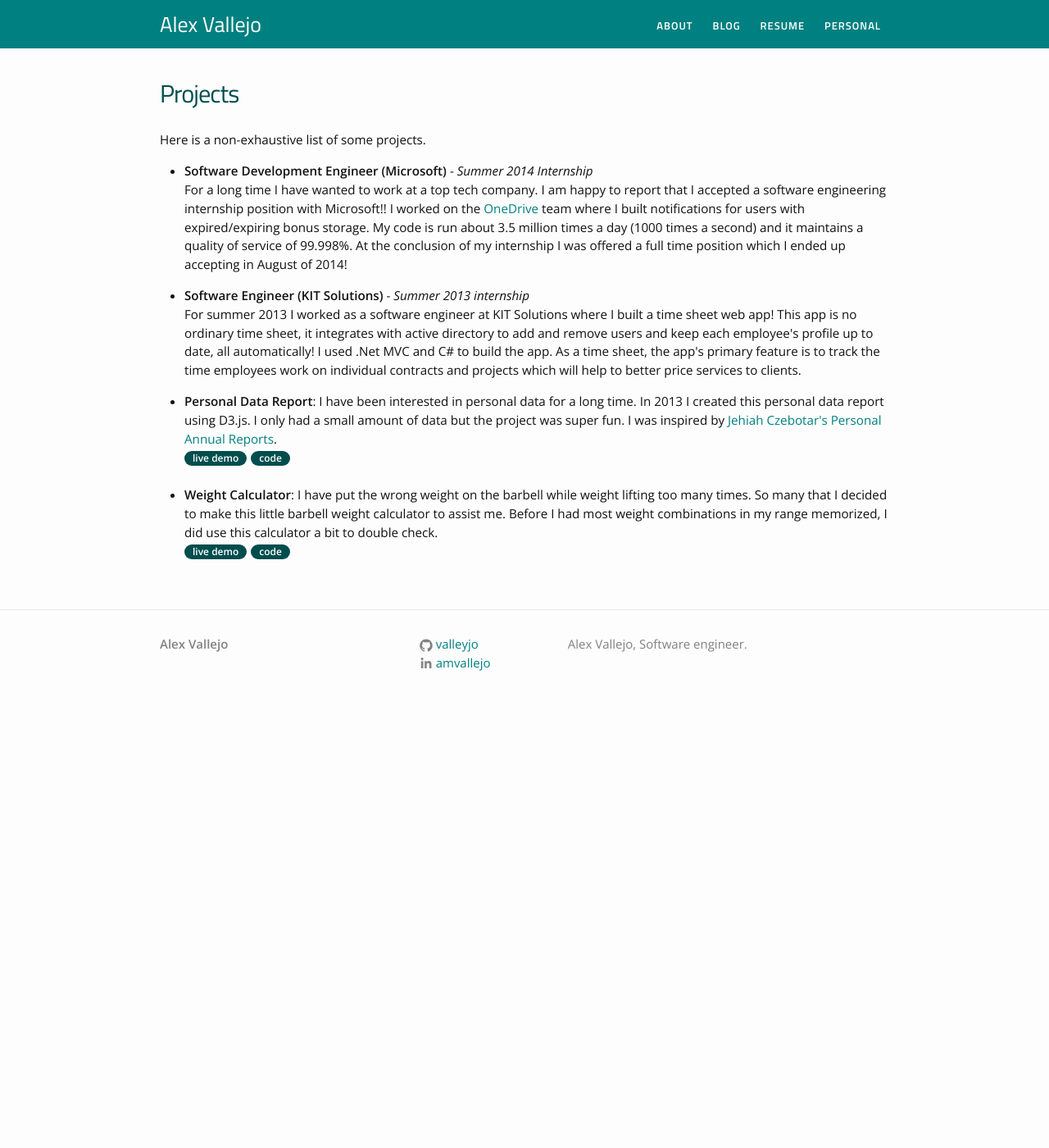
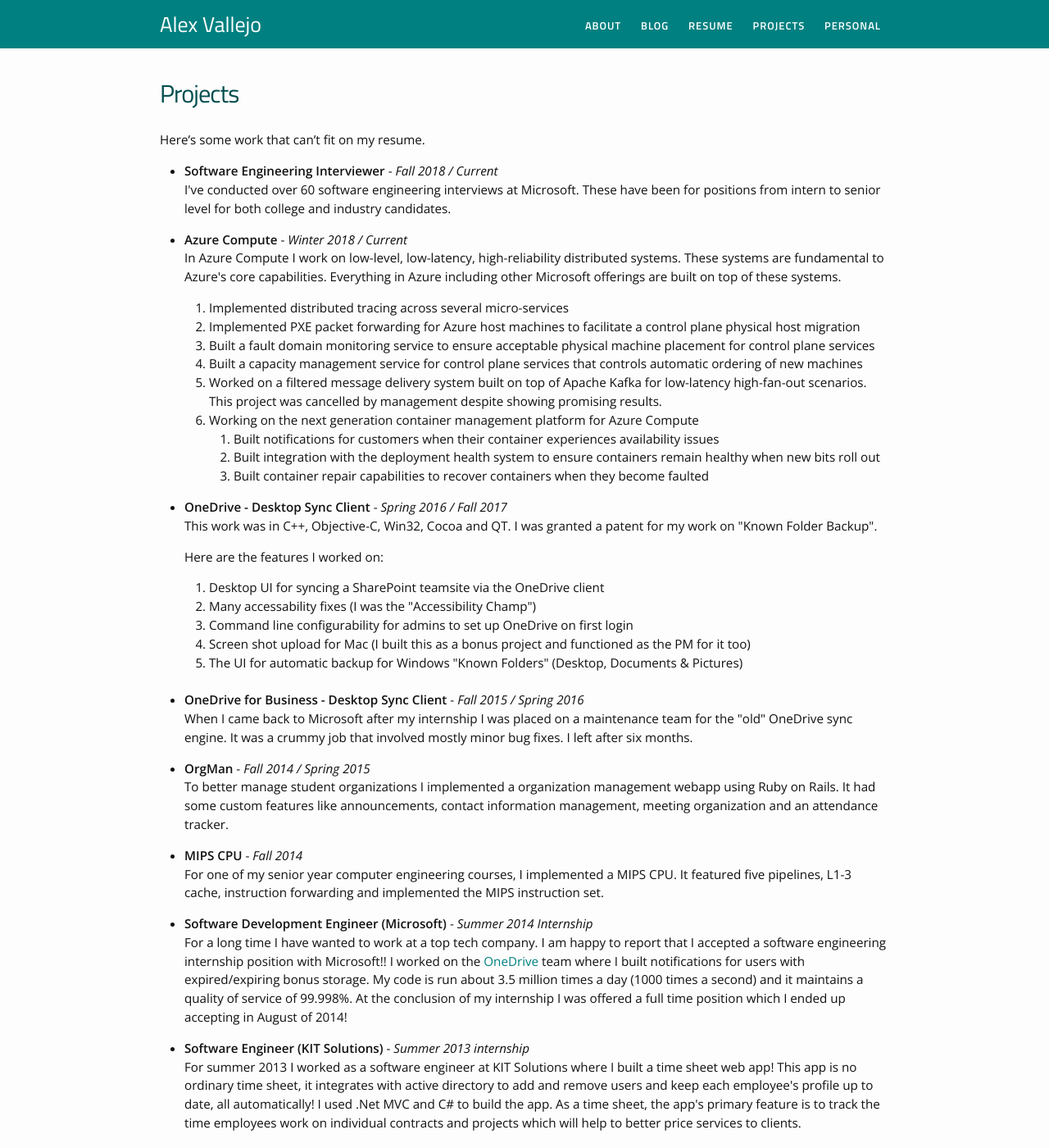
Before and after one commit to valleyjo/valleyjo.github.io, a Jekyll site: the page built from projects.md, in a window 1280 px wide and 1400 px high. Shown: the whole window at 82% size. Built offline with Jekyll 4.4.1, drawn with Linux system fonts in a browser that asks for light colours.

Commit message:
Update projects

```diff
--- a/_data/menu.yml
+++ b/_data/menu.yml
@@ -8,6 +8,9 @@
   href: "/AlexVallejoResume.pdf"
   new_tab: true
 
+- title: "Projects"
+  href: "/Projects/"
+
 - title: "Personal"
   href: "/personal/"
   subcategories:
--- a/projects.md
+++ b/projects.md
@@ -3,10 +3,55 @@ layout: page
 permalink: /projects/
 title: Projects
 ---
-
-Here is a non-exhaustive list of some projects.
+Here's some work that can't fit on my resume.
 
 <ul>
+  <li>
+    <b>Software Engineering Interviewer</b> - <i>Fall 2018 / Current</i>
+    <p>I've conducted over 60 software engineering interviews at Microsoft. These have been for positions from intern to senior level for both college and industry candidates.</p>
+  </li>
+  <li>
+    <b>Azure Compute</b> - <i>Winter 2018 / Current</i>
+    <p>In Azure Compute I work on low-level, low-latency, high-reliability distributed systems. These systems are fundamental to Azure's core capabilities. Everything in Azure including other Microsoft offerings are built on top of these systems.</p>
+    <ol>
+      <li>Implemented distributed tracing across several micro-services</li>
+      <li>Implemented PXE packet forwarding for Azure host machines to facilitate a control plane physical host migration</li>
+      <li>Built a fault domain monitoring service to ensure acceptable physical machine placement for control plane services</li>
+      <li>Built a capacity management service for control plane services that controls automatic ordering of new machines</li>
+      <li>Worked on a filtered message delivery system built on top of Apache Kafka for low-latency high-fan-out scenarios. This project was cancelled by management despite showing promising results.</li>
+      <li>Working on the next generation container management platform for Azure Compute</li>
+      <ol>
+        <li>Built notifications for customers when their container experiences availability issues</li>
+        <li>Built integration with the deployment health system to ensure containers remain healthy when new bits roll out</li>
+        <li>Built container repair capabilities to recover containers when they become faulted</li>
+      </ol>
+    </ol>
+  </li>
+  <li>
+    <b>OneDrive - Desktop Sync Client</b> - <i>Spring 2016 / Fall 2017</i>
+    <p>This work was in C++, Objective-C, Win32, Cocoa and QT. I was granted a patent for my work on "Known Folder Backup".</p>
+    <p>Here are the features I worked on:</p>
+    <ol>
+      <li>Desktop UI for syncing a SharePoint teamsite via the OneDrive client</li>
+      <li>Many accessability fixes (I was the "Accessibility Champ")</li>
+      <li>Command line configurability for admins to set up OneDrive on first login</li>
+      <li>Screen shot upload for Mac (I built this as a bonus project and functioned as the PM for it too)</li>
+      <li>The UI for automatic backup for Windows "Known Folders" (Desktop, Documents & Pictures)</li>
+    </ol>
+    <br>
+  </li>
+  <li>
+    <b>OneDrive for Business - Desktop Sync Client</b> - <i>Fall 2015 / Spring 2016</i>
+    <p>When I came back to Microsoft after my internship I was placed on a maintenance team for the "old" OneDrive sync engine. It was a crummy job that involved mostly minor bug fixes. I left after six months.</p>
+  </li>
+  <li>
+    <b>OrgMan</b> - <i>Fall 2014 / Spring 2015</i>
+    <p>To better manage student organizations I implemented a organization management webapp using Ruby on Rails. It had some custom features like announcements, contact information management, meeting organization and an attendance tracker.</p>
+  </li>
+  <li>
+    <b>MIPS CPU</b> - <i>Fall 2014</i>
+    <p>For one of my senior year computer engineering courses, I implemented a MIPS CPU. It featured five pipelines, L1-3 cache, instruction forwarding and implemented the MIPS instruction set.</p>
+  </li>
   <li>
     <b>Software Development Engineer (Microsoft)</b> - <i>Summer 2014 Internship</i>
     <p>For a long time I have wanted to work at a top tech company. I am happy to report that I accepted a software engineering internship position with Microsoft!! I worked on the <a href="http://onedrive.com">OneDrive</a> team where I built notifications for users with expired/expiring bonus storage. My code is run about 3.5 million times a day (1000 times a second) and it maintains a quality of service of 99.998%. At the conclusion of my internship I was offered a full time position which I ended up accepting in August of 2014!</p>
```
